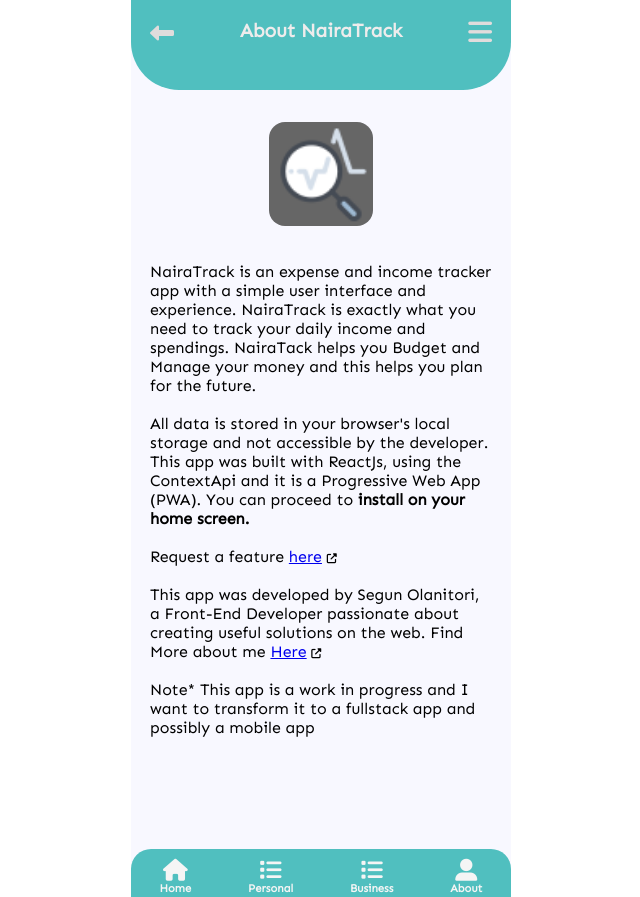
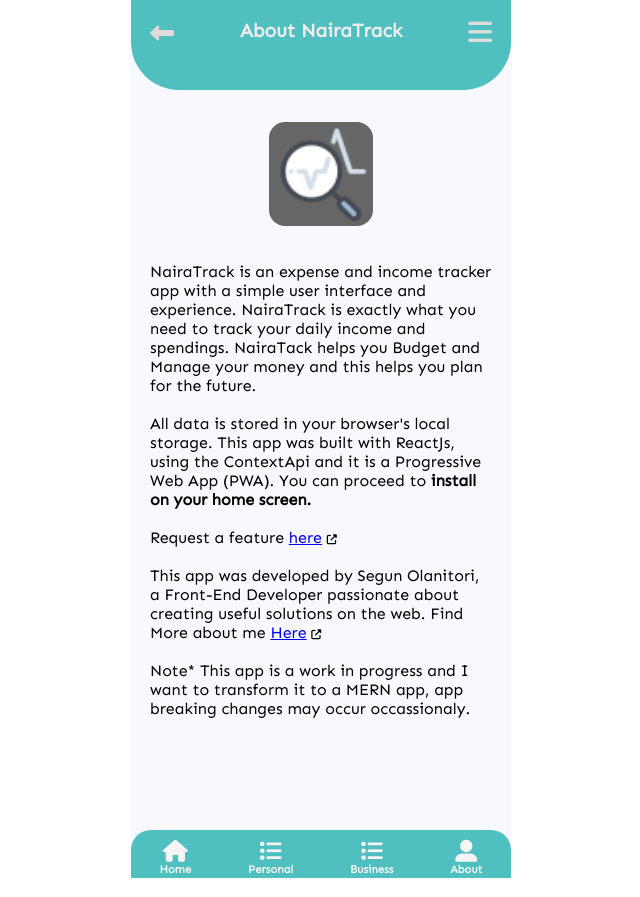
Before and after one commit to Segun98/NairaTrack, a React (Create React App) app: page /about in a window 1280 px wide. Shown: the whole page, without its empty margins (319-959 px from the left). Built offline with nearby package versions, Linux system fonts and the light colour scheme; a web font is replaced by a local one.

Commit message:
added new information

```diff
--- a/src/components/About.js
+++ b/src/components/About.js
@@ -20,8 +20,7 @@
           </p>
           <br />
           <p>
-            All data is stored in your browser's local storage and not
-            accessible by the developer. This app was built with ReactJs, using
+            All data is stored in your browser's local storage. This app was built with ReactJs, using
             the ContextApi and it is a Progressive Web App (PWA). You can
             proceed to <strong> install on your home screen.</strong>{" "}
           </p>
@@ -51,7 +50,7 @@
           <br />
           <p>
             Note* This app is a work in progress and I want to transform it to a
-            fullstack app and possibly a mobile app
+            MERN app, app breaking changes may occur occassionaly.
           </p>
         </div>
       </section>
```
Also changed, not shown: 1 other file (tests, documents, lock files or other folders).
